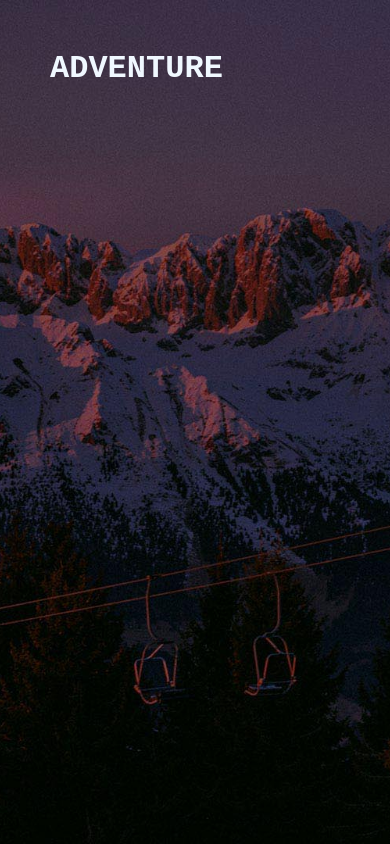
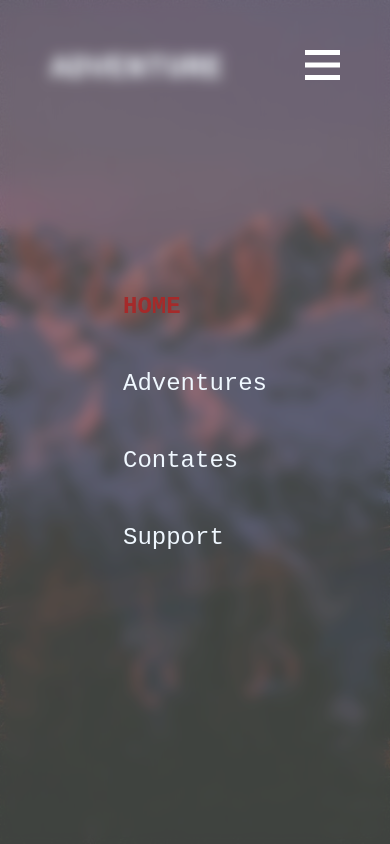
Before and after one commit to rodims-code/Nav_bar_responsive, a plain HTML site: page index.html in a window 390 px wide. Drawn offline with Linux system fonts and the light colour scheme.

Commit message:
Fin du responsive

```diff
--- a/index.html
+++ b/index.html
@@ -18,6 +18,7 @@
                 <li><a href="#">Support</a></li>
             </ul>
         </div>
+        <img src="img/menu-btn.png" alt="menu humberger" class="menu">
     </nav>
     <header></header>
 </body>
--- a/style.css
+++ b/style.css
@@ -60,8 +60,50 @@ header{
     font-weight: bold;
 }
 
+.nav_bar .menu{
+    display: none;
+    position: absolute;
+    top: 50px;
+    right: 50px;
+    width: 35px;
+}
+
 @media screen  and (max-width:900px) {
+    .nav_bar{
+        padding: 0;
+    }
+
+    .nav_bar .logo{
+        position: absolute;
+        top: 50px;
+        left: 50px;
+    }
+
+    .nav_bar .menu{
+        display: block;
+    }
+
     .nav_link{
-        display: none;
+        top: 0;
+        left: 0;
+        position: absolute;
+        background-color: rgba(255, 255, 255, 0.249);
+        backdrop-filter: blur(7px);
+        width: 100%;
+        height: 100vh;
+        display: flex;
+        justify-content: center;
+        align-items: center;
+    }
+
+    .nav_link ul{
+        display: flex;
+        flex-direction: column;
+    }
+
+    .nav_bar .nav_link li{
+        margin: 25px  0;
+        transition: .3s;
+        font-size: 1.5rem;
     }
 }
```
